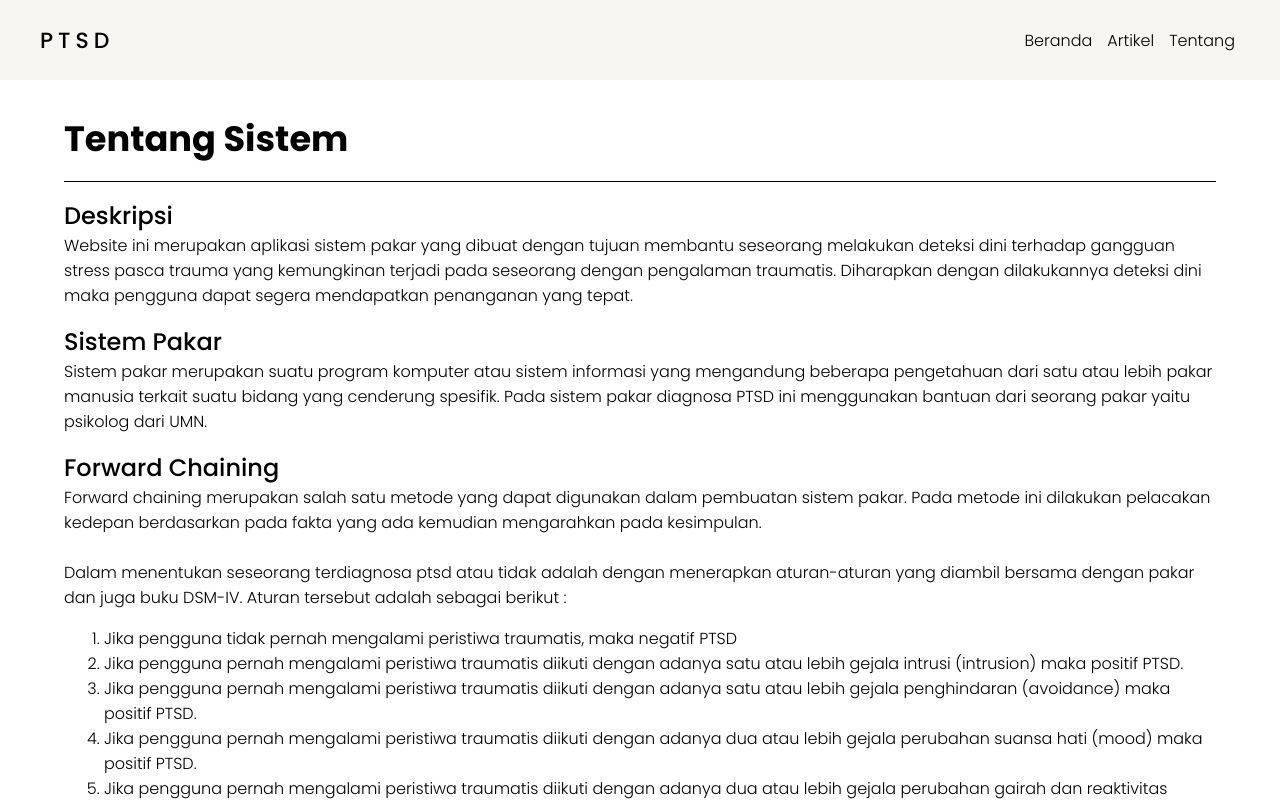
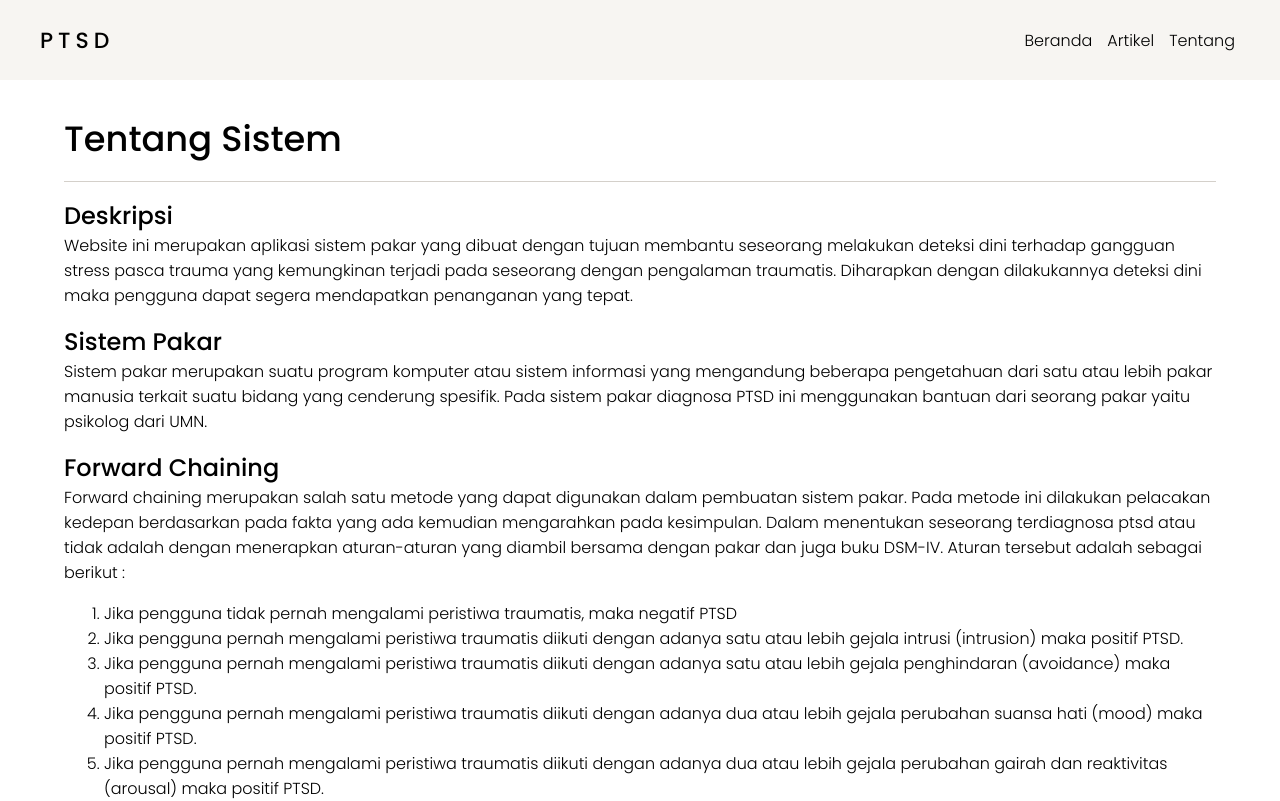
Before and after one commit to zaldi-99/fe-expert-system-ptsd, a React (Create React App) app: page /about in a window 1280 px wide. Shown: the top 801 px of the page. Built offline with nearby package versions, Linux system fonts and the light colour scheme.

Commit message:
refactoring about page

```diff
--- a/src/pages/AboutSystem.css
+++ b/src/pages/AboutSystem.css
@@ -5,14 +5,11 @@
   padding: 3rem 6rem;
 }
 
-.about-title {
+.about-header {
+  font-weight: 500;
   border-bottom: 1px solid var(--white-2);
   padding-bottom: 1rem;
   margin-bottom: 1rem;
-}
-
-.about-title h1 {
-	font-weight: 500;
 }
 
 .about-information {
@@ -25,12 +22,6 @@
   .about {
     padding: 40px;
   }
-}
-.about-header {
-  border-bottom: 1px solid black;
-  padding-bottom: 1rem;
-  font-weight: bold;
-  margin-bottom: 1rem;
 }
 
 .about-heading {
--- a/src/pages/AboutSystem.js
+++ b/src/pages/AboutSystem.js
@@ -36,7 +36,6 @@ const AboutSystem = () => {
               seorang pakar yaitu psikolog dari UMN.
             </p>
           </div>
-
           <div className="about-information-item">
             <div className="about-heading">
               <h3>Forward Chaining</h3>
@@ -45,10 +44,10 @@ const AboutSystem = () => {
               Forward chaining merupakan salah satu metode yang dapat digunakan
               dalam pembuatan sistem pakar. Pada metode ini dilakukan pelacakan
               kedepan berdasarkan pada fakta yang ada kemudian mengarahkan pada
-              kesimpulan. <br /> <br />
-              Dalam menentukan seseorang terdiagnosa ptsd atau tidak adalah
-              dengan menerapkan aturan-aturan yang diambil bersama dengan pakar
-              dan juga buku DSM-IV. Aturan tersebut adalah sebagai berikut :
+              kesimpulan. Dalam menentukan seseorang terdiagnosa ptsd atau tidak
+              adalah dengan menerapkan aturan-aturan yang diambil bersama dengan
+              pakar dan juga buku DSM-IV. Aturan tersebut adalah sebagai berikut
+              :
             </p>
             <ol>
               <li>
```
Lines whose indentation alone changed are shown as unchanged.
